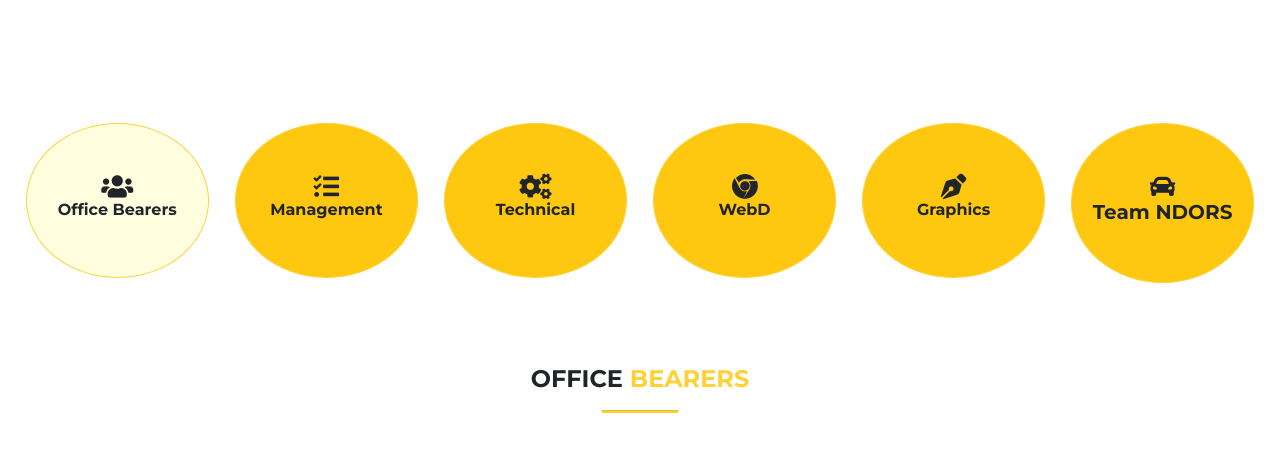
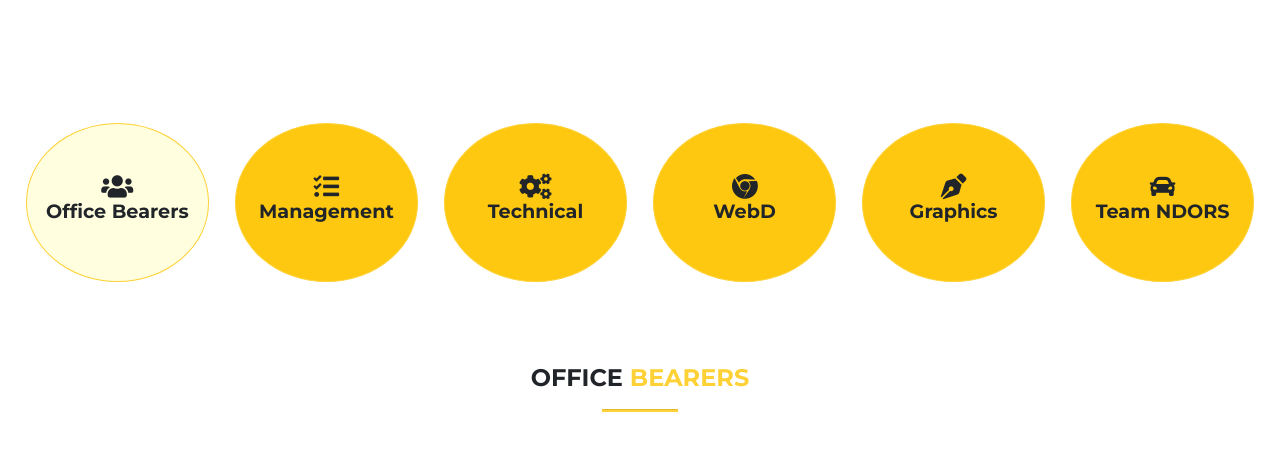
Before and after one commit to kgaurav123/SaeWebsiteNitD, a Django app: page /allteam/ in a window 1280 px wide. Shown: the part 195-659 px from the top of the page. Run offline with Django 3.2, Linux system fonts and the light colour scheme; some libraries are stand-ins or nearby versions; some web fonts are replaced.

Commit message:
attended text overflow issue

```diff
--- a/index/templates/index/allteam.html
+++ b/index/templates/index/allteam.html
@@ -71,7 +71,7 @@
             border-radius:100%;
             margin:1vw 0 6vw 0;
             }
-            #a h6,#b h6,#c h6,#d h6,#e h5,#f h6{
+            #a h6,#b h6,#c h6,#d h6,#e h6,#f h6{
                 display: none;
             }
             .fas, .fab{
@@ -99,6 +99,9 @@
             }
             #default{
                 padding: 20px 0 15px;
+            }
+            h6{
+                font-size: 1.5vw;
             }
         }
     </style>
@@ -291,7 +294,7 @@
                             <a class="btn btn-primary btn-md col" onclick="myFunction4()" id="d" ><i class="fas fa-pen-nib"><h6>Graphics</h6></i></a>
                         </div>
                         <div class = "col-2 " style="padding:1vw;">
-                            <a class="btn btn-primary btn-md col" onclick="myFunction5()" id="e" ><i class="fas fa-car"><h5>Team NDORS</h5></i></a>
+                            <a class="btn btn-primary btn-md col" onclick="myFunction5()" id="e" ><i class="fas fa-car"><h6>Team NDORS</h6></i></a>
                         </div>
 
                     </div>
```
